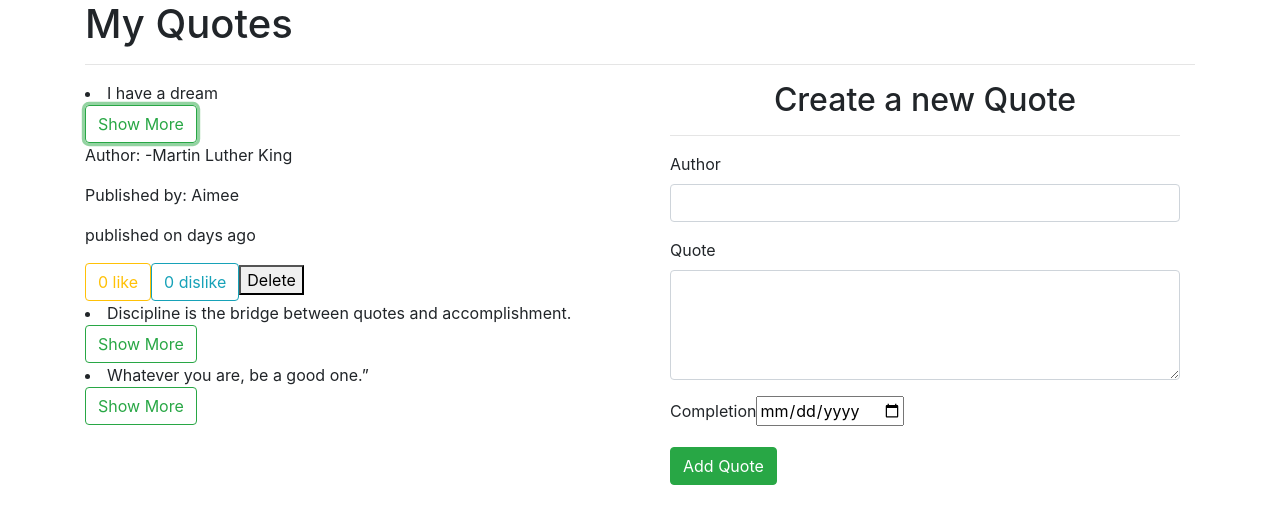
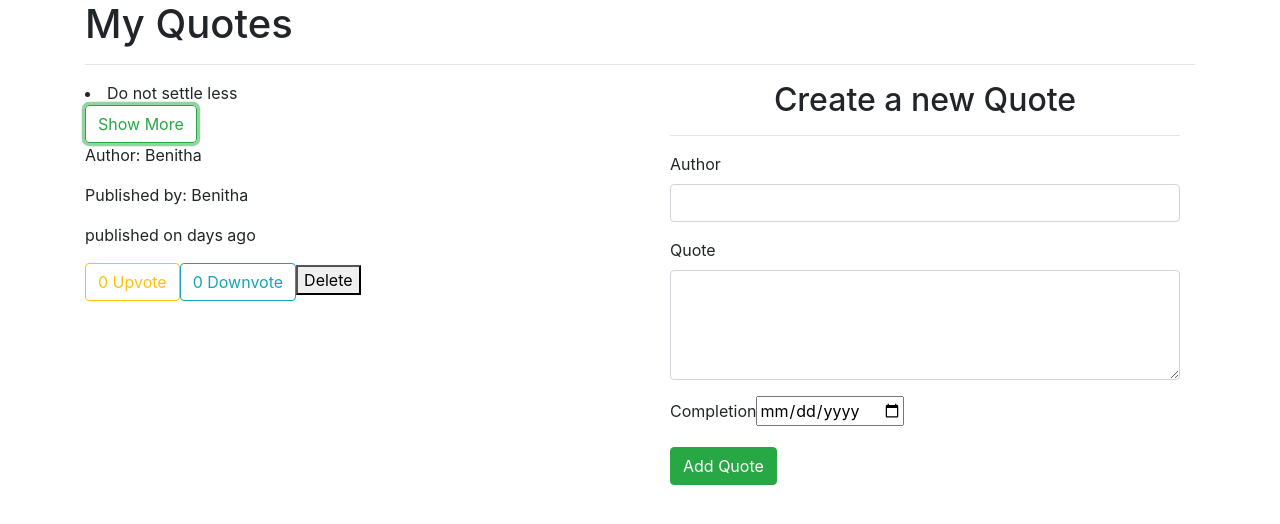
Before and after one commit to Benitha250/angularQuote, an Angular app: page / in a window 1280 px wide. Both pictures are taken after a click on the button "Show More". Shown: the top 524 px of the page. Built offline with nearby package versions, Linux system fonts and the light colour scheme.

Commit message:
add further edit to the project

```diff
--- a/src/app/quote-details/quote-details.component.html
+++ b/src/app/quote-details/quote-details.component.html
@@ -1,6 +1,6 @@
 <p>Author: {{quote.author}}</p>
 <p>Published by: {{quote.publisher}}</p>
 <p> published on {{quote.completeDate|dateCount}} days ago </p>
-<button (click)='like()'class="btn btn-outline-warning">{{quote.like}} like</button>
-<button (click)='dislike()'class="btn btn-outline-info">{{quote.dislike}} dislike</button>
+<button (click)='upvote()'class="btn btn-outline-warning">{{quote.upvote}} Upvote</button>
+<button (click)='downvote()'class="btn btn-outline-info">{{quote.downvote}} Downvote</button>
 <button (click)= 'quoteDelete(true)'>Delete</button>
--- a/src/app/quote-details/quote-details.component.ts
+++ b/src/app/quote-details/quote-details.component.ts
@@ -11,11 +11,11 @@ export class QuoteDetailsComponent implements OnInit {
   quoteDelete(complete:boolean){
     this.isComplete.emit(complete);
   }
-  like() {
-    this.quote.like++;
+  upvote() {
+    this.quote.upvote++;
   }
-  dislike() {
-    this.quote.dislike++;
+  downvote() {
+    this.quote.downvote++;
   }
   constructor() { }
   ngOnInit(): void {
--- a/src/app/quote.ts
+++ b/src/app/quote.ts
@@ -6,8 +6,8 @@ export class Quote {
         public author: string,
         public publisher: string,
         public completeDate: Date,
-        public like:number,
-        public dislike:number
+        public upvote:number,
+        public downvote:number
         )
         {
          this.showDescription=false;
--- a/src/app/quote/quote.component.ts
+++ b/src/app/quote/quote.component.ts
@@ -7,9 +7,8 @@ import { Quote } from '../quote';
 })
 export class QuoteComponent implements OnInit {
   quotes: Quote[] = [
-    new Quote(1, 'I have a dream', '-Martin Luther King', 'Aimee', new Date(2020,5,2), 0, 0),
-    new Quote(2, 'Discipline is the bridge between quotes and accomplishment.', '-Jim Rohn', 'Paccy', new Date(2020,8,6), 0, 0),
-    new Quote(3, 'Whatever you are, be a good one.”', '-Abraham Lincoln ', 'Sierra', new Date(2019,4,6), 0, 0),
+    new Quote(1, 'Do not settle less', 'Benitha', 'Benitha', new Date(2020,5,2), 0, 0),
+
   ];
   toggleDetails(index){
     this.quotes[index].showDescription = !this.quotes[index].showDescription;
```
